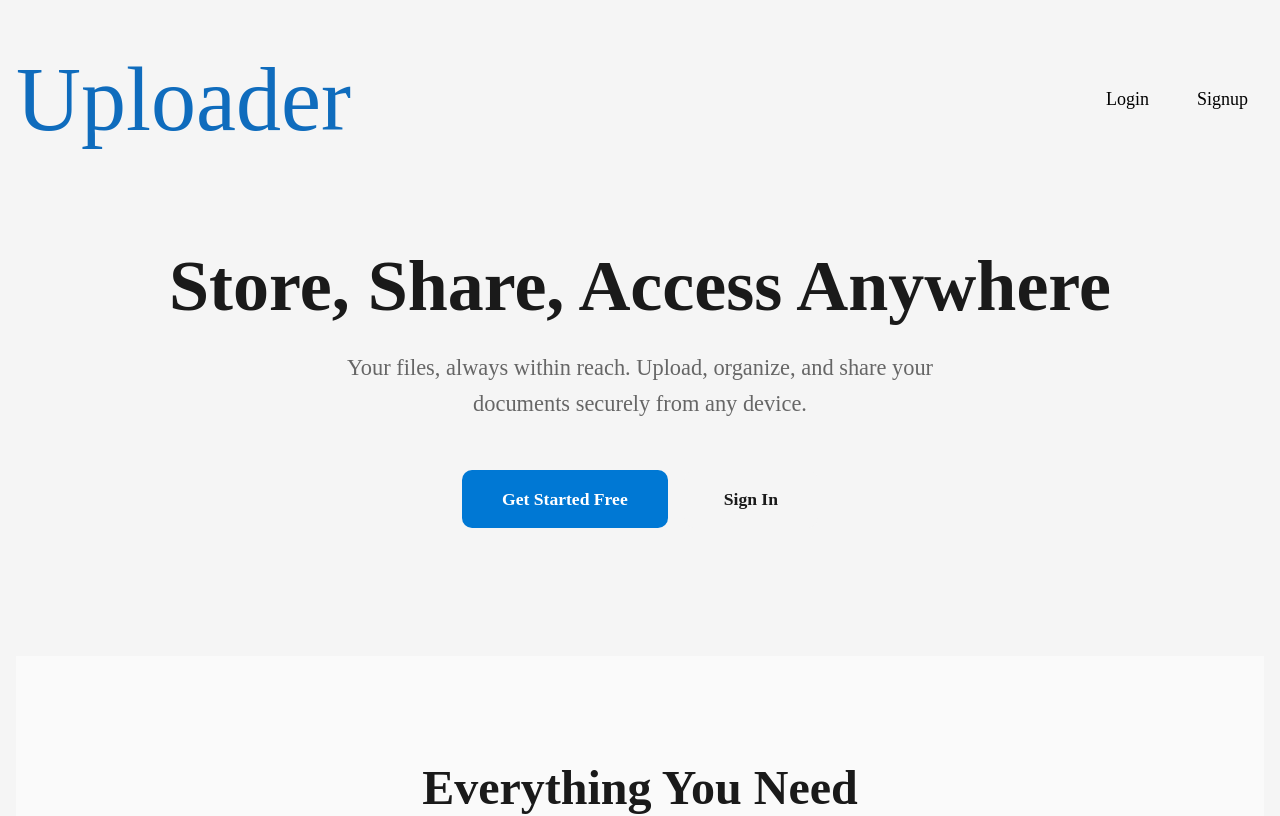
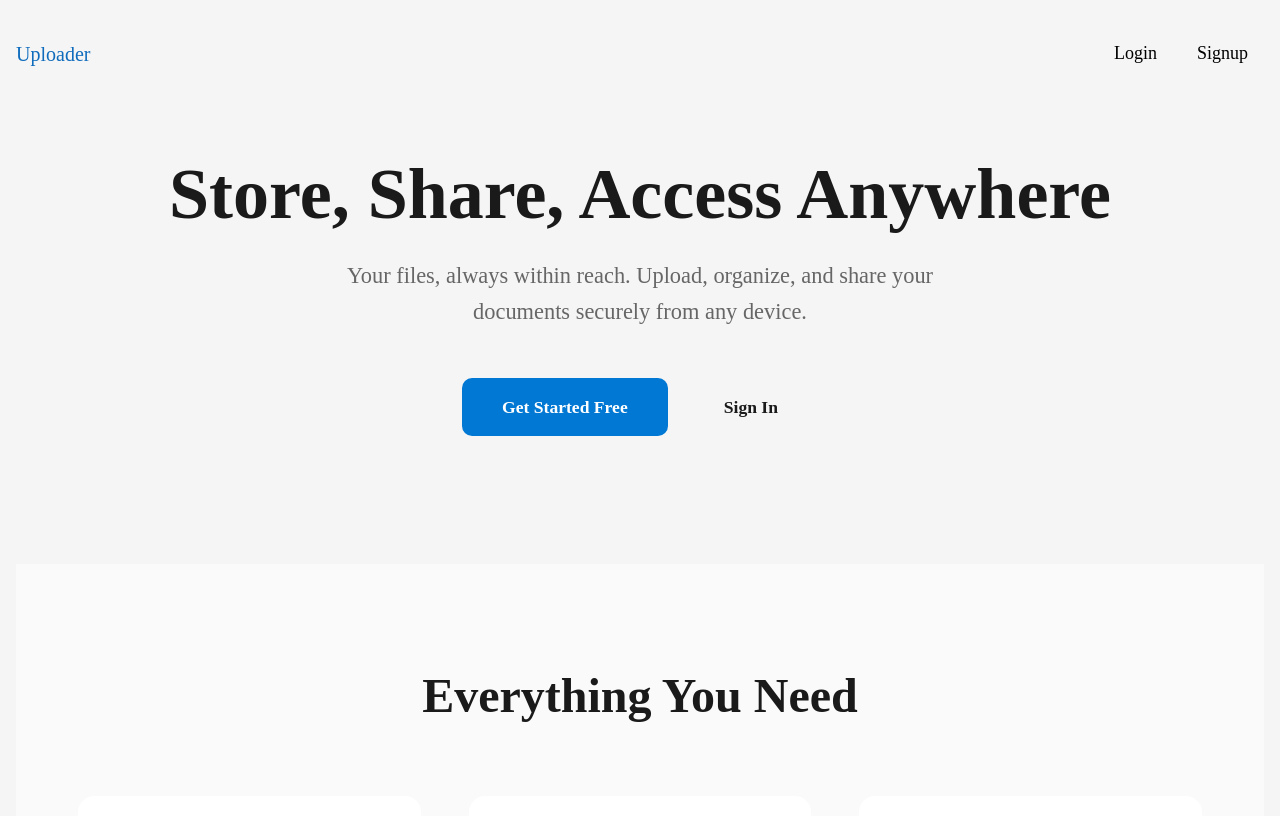
Before and after one commit to Ayoroq/uploader_frontend, a React (Vite) app: page / in a window 1280 px wide. Shown: the top 816 px of the page. Built offline with nearby package versions, Linux system fonts and the light colour scheme; no server answers.

Commit message:
Reduced the logo font size and also the log out font size

```diff
--- a/src/components/Navbar.module.css
+++ b/src/components/Navbar.module.css
@@ -6,14 +6,14 @@
 }
 
 .logo{
-    font-size: clamp(30px, 8vw, 90px);
+    font-size: 20px;
     cursor: pointer;
     color: #0F6CBD;
 }
 
 .navbarbuttons{
     display: flex;
-    gap: 1rem;
+    gap: 0.5rem;
     align-items: center;
 }
 
@@ -30,6 +30,11 @@
 
 .navbarbutton:hover{
     background-color: var(--hover);
+}
+
+.logout{
+    width: 20px;
+    height: 20px;
 }
 
 .logout,.username{
@@ -62,7 +67,4 @@
     .navbarbutton:hover{
         background-color: transparent;
     }
-    .logout{
-        width: 30px;
-    }
 }
```
